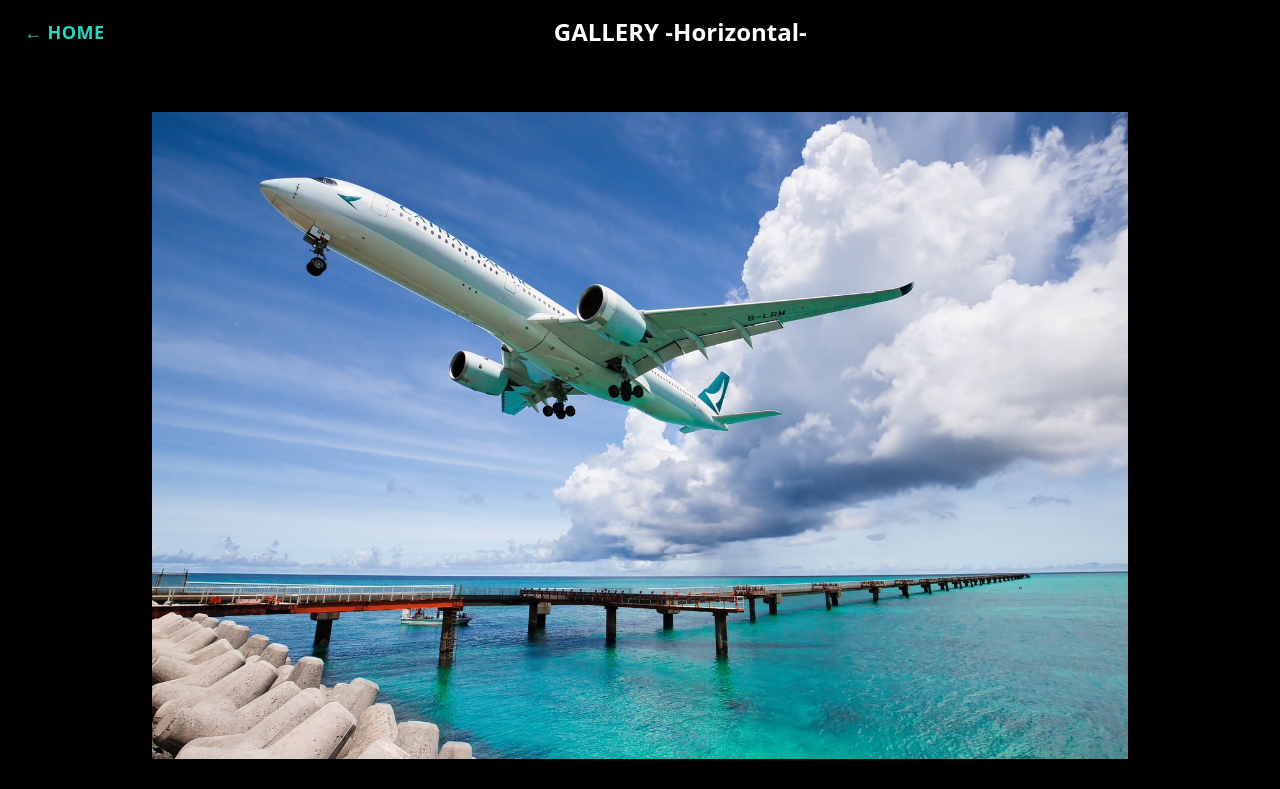
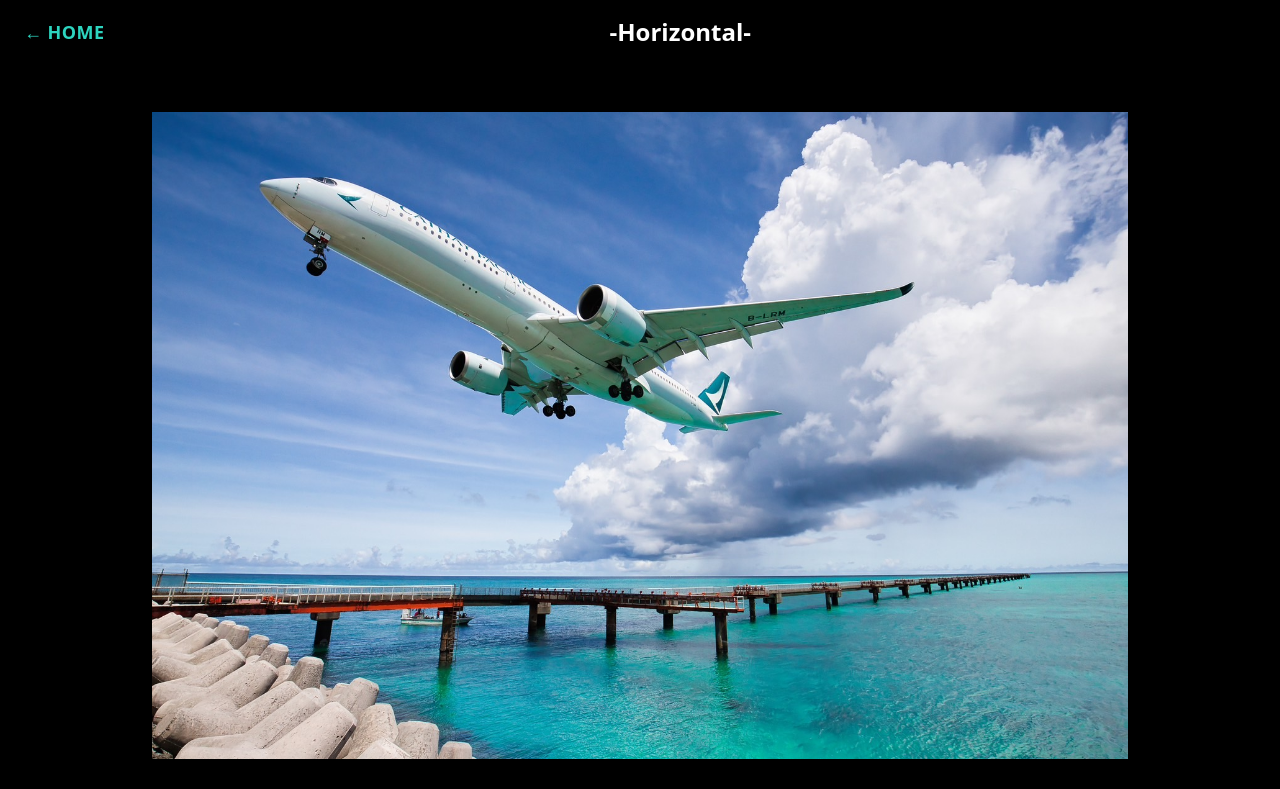
Before and after one commit to hinamutsu/kazu-portfolio, a plain HTML site: page horizontal-gallery.html in a window 1280 px wide. Shown: the top 789 px of the page. Drawn offline with nearby package versions, Linux system fonts and the light colour scheme.

Commit message:
Update horizontal-gallery.html

```diff
--- a/horizontal-gallery.html
+++ b/horizontal-gallery.html
@@ -9,7 +9,7 @@
 <body class="bg-black text-white">
   <header class="py-4 px-6 bg-black/80 flex items-center">
     <a href="index.html" class="text-teal-400 font-semibold text-lg tracking-wide">&larr; HOME</a>
-    <h1 class="text-2xl font-bold text-center flex-1">GALLERY -Horizontal-</h1>
+    <h1 class="text-2xl font-bold text-center flex-1">-Horizontal-</h1>
   </header>
 
   <!-- ギャラリー -->
```
